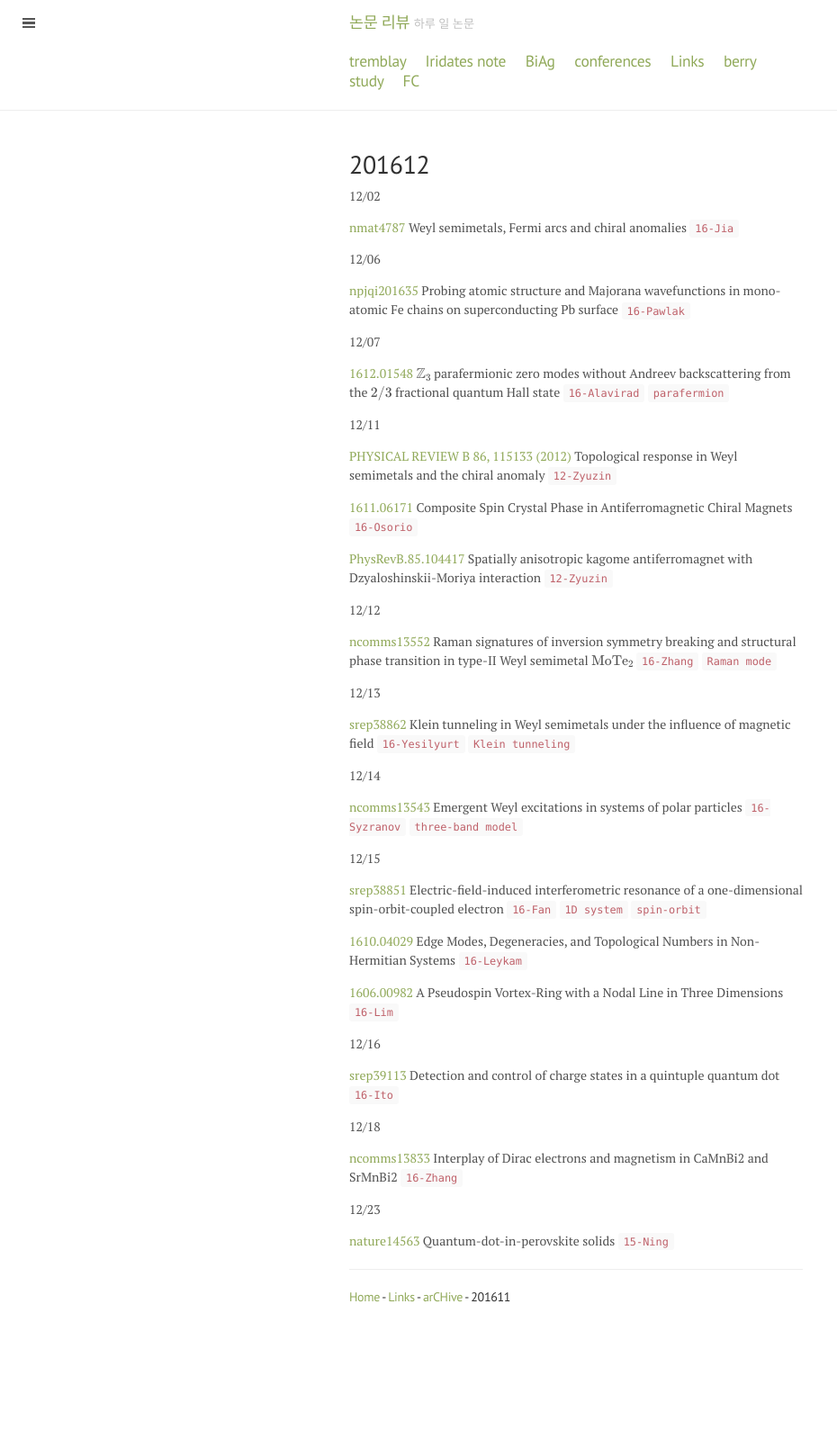
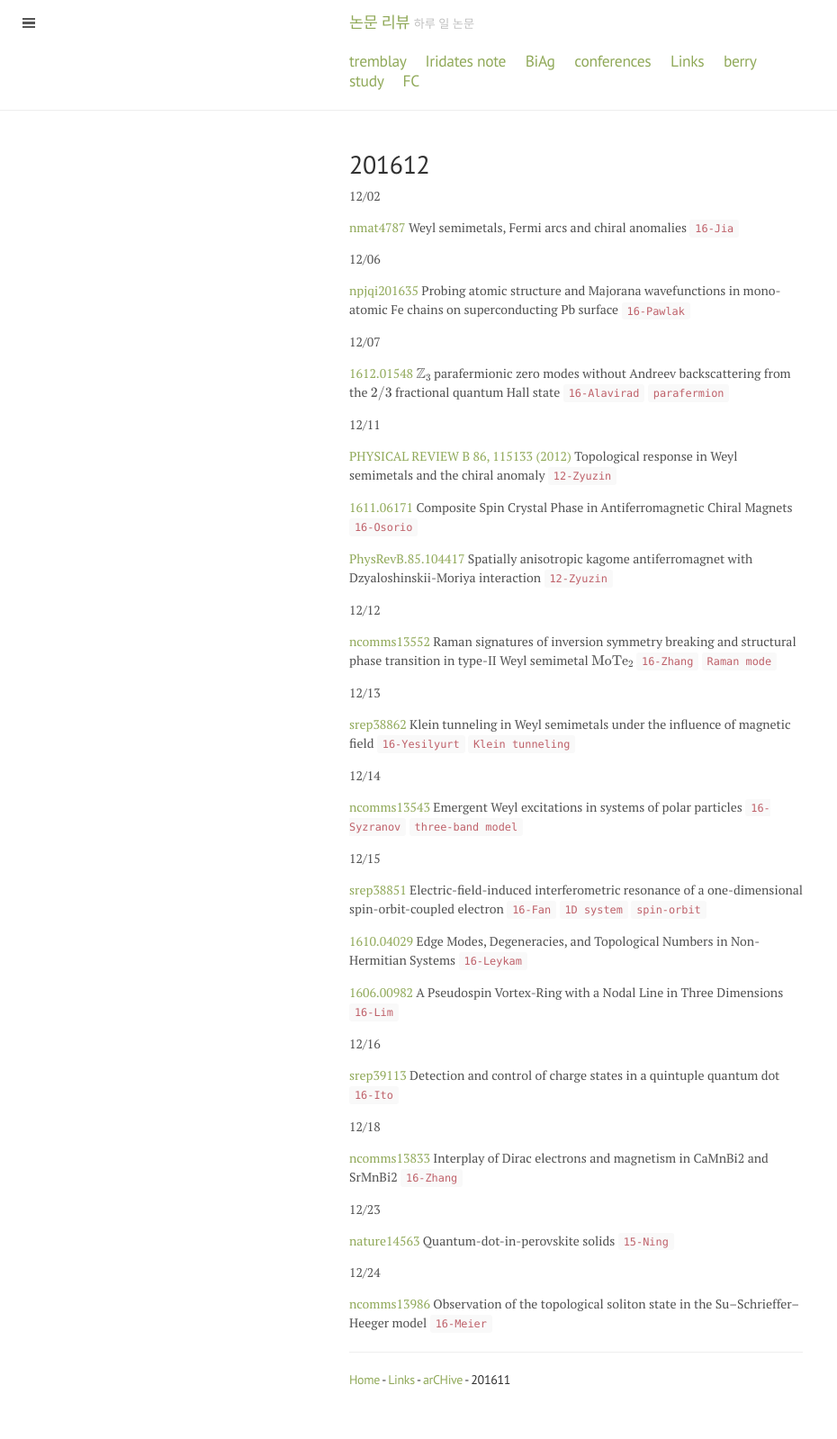
Before and after one commit to qkrwlsghdcjsworlt/work, a Jekyll site: the page built from 201612.md, in a window 1280 px wide. Shown: the whole page at 90% size, without its empty margins (0-930 px from the left). Built offline with Jekyll 4.4.1, drawn with Linux system fonts in a browser that asks for light colours; formulas are drawn with MathJax 3; before the commit the page ends 1507 px from its top, so only the background shows below that.

Commit message:
“update”

```diff
--- a/201612.md
+++ b/201612.md
@@ -58,6 +58,10 @@ quantum Hall state `16-Alavirad` `parafermion`
 
 [nature14563](http://www.nature.com/nature/journal/v523/n7560/abs/nature14563.html) Quantum-dot-in-perovskite solids `15-Ning`
 
+12/24
+
+[ncomms13986](http://www.nature.com/articles/ncomms13986) Observation of the topological soliton state in the Su–Schrieffer–Heeger model `16-Meier`
+
 ---
 
 
```
Also changed, not shown: 3 other files.
